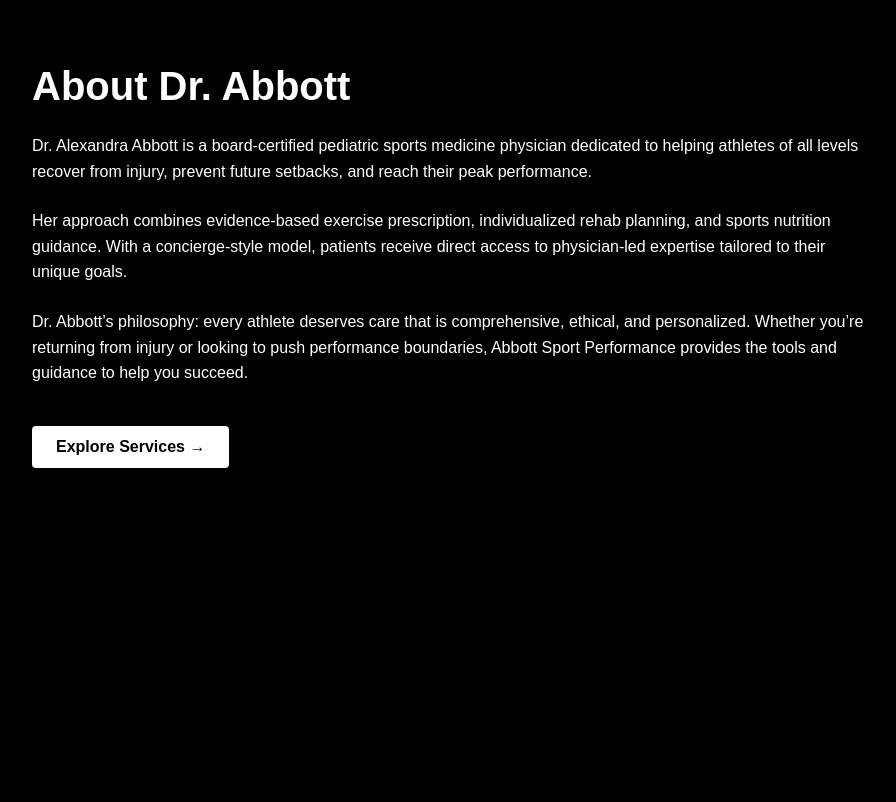
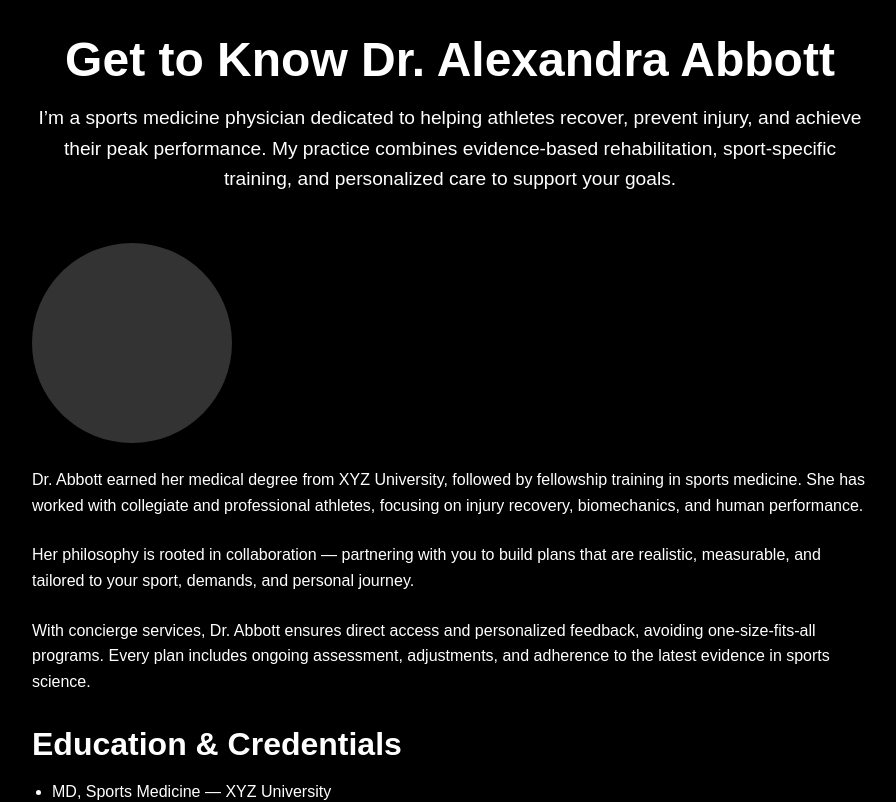
Before and after one commit to alexandraabbottmd/next-starter-template, a Next.js app: page /about in a window 1280 px wide. Shown: the top 802 px of the page, without its empty margins (190-1086 px from the left). Built offline with nearby package versions, Linux system fonts and the light colour scheme.

Commit message:
Update page.tsx

```diff
--- a/src/app/about/page.tsx
+++ b/src/app/about/page.tsx
@@ -1,47 +1,72 @@
 export const metadata = {
   title: "About Dr. Abbott | Abbott Sport Performance",
-  description: "Meet Dr. Alexandra Abbott, sports medicine physician and founder of Abbott Sport Performance.",
+  description: "Learn about Dr. Alexandra Abbott’s background, her approach to sports medicine, and her philosophy in athlete development.",
 };
 
 export default function AboutPage() {
   return (
     <main
       style={{
+        backgroundColor: "black",
+        color: "white",
+        fontFamily: "sans-serif",
+        padding: "2rem",
         maxWidth: "900px",
         margin: "0 auto",
-        padding: "4rem 2rem",
-        fontFamily: "sans-serif",
-        color: "white",
-        backgroundColor: "black",
       }}
     >
-      <h1 style={{ fontSize: "2.5rem", marginBottom: "1.5rem" }}>
-        About Dr. Abbott
-      </h1>
+      {/* Hero intro section */}
+      <section style={{ marginBottom: "3rem", textAlign: "center" }}>
+        <h1 style={{ fontSize: "3rem", fontWeight: 700, marginBottom: "1rem" }}>
+          Get to Know Dr. Alexandra Abbott
+        </h1>
+        <p style={{ fontSize: "1.2rem", lineHeight: 1.6 }}>
+          I’m a sports medicine physician dedicated to helping athletes recover, prevent injury, and achieve their peak performance. My practice combines evidence-based rehabilitation, sport-specific training, and personalized care to support your goals.
+        </p>
+      </section>
 
-      <p style={{ marginBottom: "1.5rem", lineHeight: "1.6" }}>
-        Dr. Alexandra Abbott is a board-certified pediatric sports medicine
-        physician dedicated to helping athletes of all levels recover from
-        injury, prevent future setbacks, and reach their peak performance.
-      </p>
+      {/* Profile / Bio */}
+      <section style={{ marginBottom: "2rem" }}>
+        {/* Optional image placeholder */}
+        <div
+          style={{
+            width: "200px",
+            height: "200px",
+            backgroundColor: "#333",
+            borderRadius: "100px",
+            marginBottom: "1.5rem",
+          }}
+        >
+          {/* Replace with actual photo later */}
+        </div>
+        <p style={{ marginBottom: "1.5rem", lineHeight: 1.6 }}>
+          Dr. Abbott earned her medical degree from XYZ University, followed by fellowship training in sports medicine. She has worked with collegiate and professional athletes, focusing on injury recovery, biomechanics, and human performance.
+        </p>
+        <p style={{ marginBottom: "1.5rem", lineHeight: 1.6 }}>
+          Her philosophy is rooted in collaboration — partnering with you to build plans that are realistic, measurable, and tailored to your sport, demands, and personal journey.
+        </p>
+        <p style={{ marginBottom: "1.5rem", lineHeight: 1.6 }}>
+          With concierge services, Dr. Abbott ensures direct access and personalized feedback, avoiding one-size-fits-all programs. Every plan includes ongoing assessment, adjustments, and adherence to the latest evidence in sports science.
+        </p>
+      </section>
 
-      <p style={{ marginBottom: "1.5rem", lineHeight: "1.6" }}>
-        Her approach combines evidence-based exercise prescription,
-        individualized rehab planning, and sports nutrition guidance. With a
-        concierge-style model, patients receive direct access to physician-led
-        expertise tailored to their unique goals.
-      </p>
+      {/* Additional sections (optionally) */}
+      <section style={{ marginBottom: "2.5rem" }}>
+        <h2 style={{ fontSize: "2rem", fontWeight: 600, marginBottom: "1rem" }}>
+          Education & Credentials
+        </h2>
+        <ul style={{ lineHeight: 1.6, marginLeft: "1.25rem" }}>
+          <li>MD, Sports Medicine — XYZ University</li>
+          <li>Fellowship in Athletic Performance</li>
+          <li>Board-Certified in Sports Medicine</li>
+          <li>Years of experience with X, Y, Z teams / athletes</li>
+        </ul>
+      </section>
 
-      <p style={{ marginBottom: "1.5rem", lineHeight: "1.6" }}>
-        Dr. Abbott’s philosophy: every athlete deserves care that is
-        comprehensive, ethical, and personalized. Whether you’re returning from
-        injury or looking to push performance boundaries, Abbott Sport
-        Performance provides the tools and guidance to help you succeed.
-      </p>
-
-      <div style={{ marginTop: "2.5rem" }}>
+      {/* Call to action */}
+      <section style={{ marginBottom: "2rem", textAlign: "center" }}>
         <a
-          href="/services/rehab"
+          href="/services"
           style={{
             display: "inline-block",
             padding: "0.75rem 1.5rem",
@@ -49,12 +74,12 @@
             color: "black",
             borderRadius: "4px",
             textDecoration: "none",
-            fontWeight: "bold",
+            fontWeight: 600,
           }}
         >
-          Explore Services →
+          Explore Services
         </a>
-      </div>
+      </section>
     </main>
   );
 }
```
